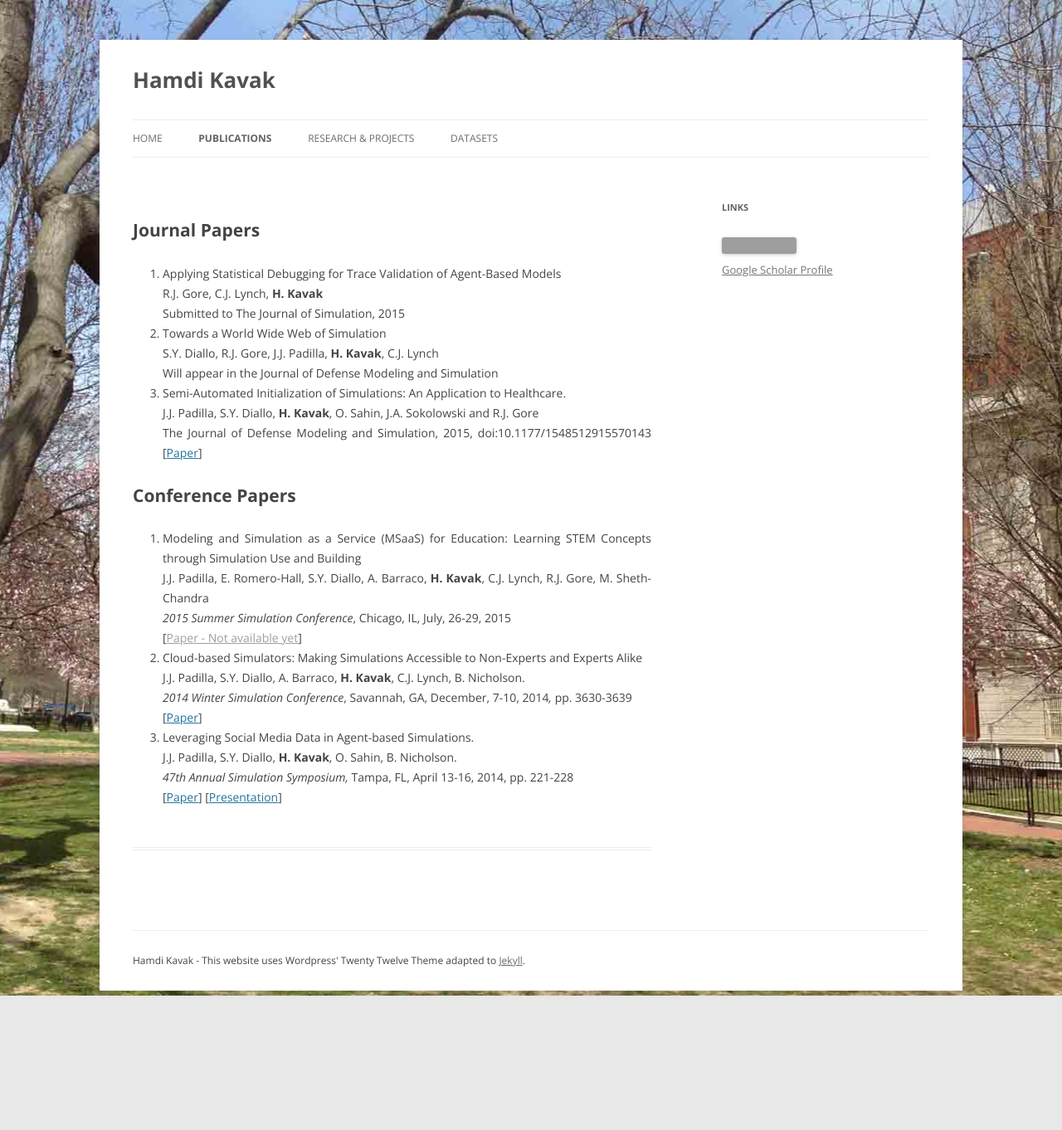
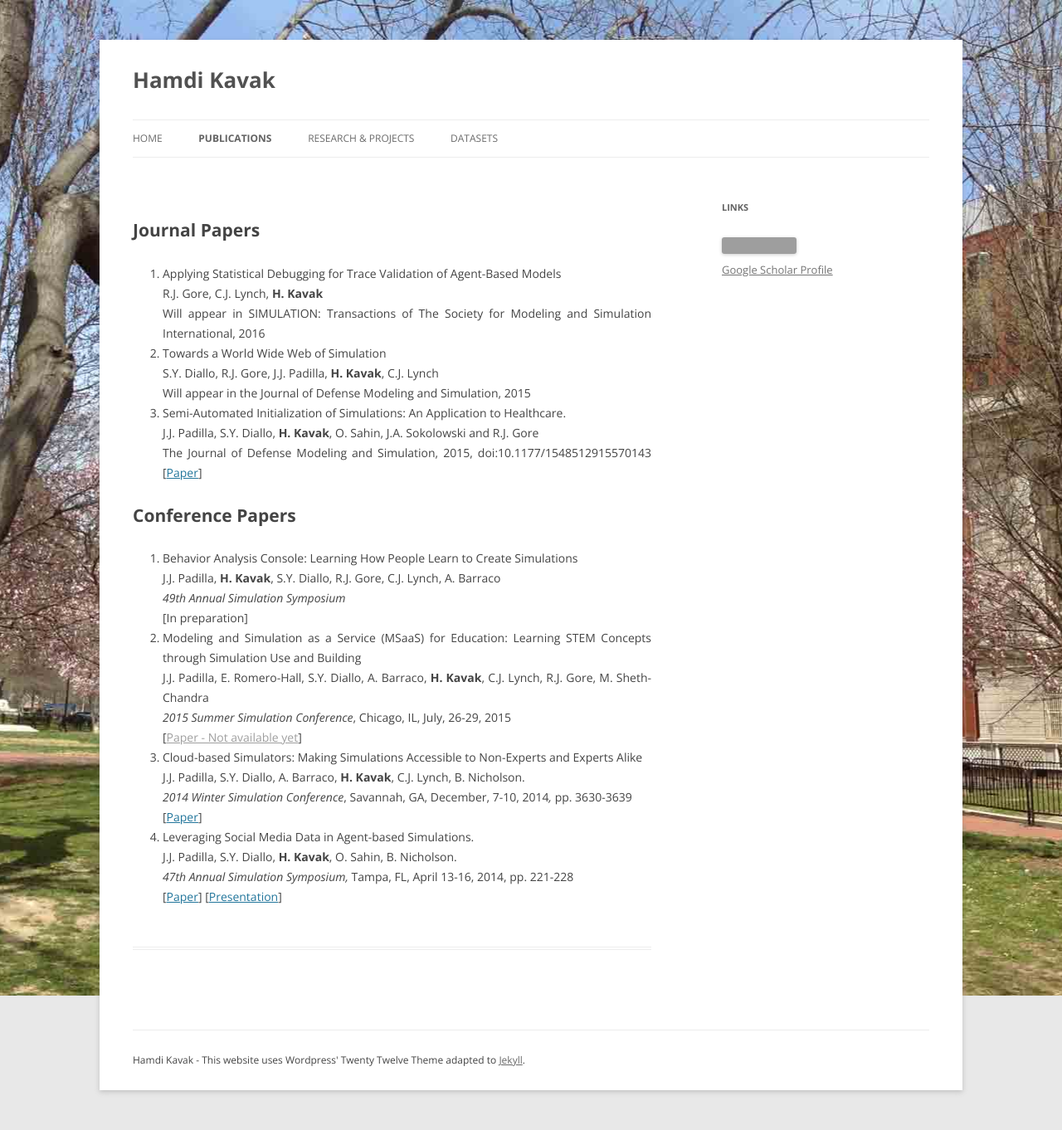
Before and after one commit to hamdikavak/hamdikavak.github.io, a Jekyll site: the page built from publications/index.html, in a window 1280 px wide. Shown: the whole page at 83% size. Built offline with Jekyll 4.4.1, drawn with Linux system fonts in a browser that asks for light colours; nearby versions of some CDN libraries; library files that are not in the unit come from our copies; before the commit the page ends 1242 px from its top, so only the background shows below that; grey boxes are pictures that could not be loaded.

Commit message:
Update index.html

```diff
--- a/publications/index.html
+++ b/publications/index.html
@@ -10,11 +10,11 @@ current_page_publications: current_page_item
 <ol>
 <li style="text-align: justify;">Applying Statistical Debugging for Trace Validation of Agent-Based Models<br />
 R.J. Gore, C.J. Lynch, <strong>H. Kavak</strong><br />
-Submitted to The Journal of Simulation, 2015
+Will appear in SIMULATION: Transactions of The Society for Modeling and Simulation International, 2016
 </li>
 <li style="text-align: justify;">Towards a World Wide Web of Simulation<br />
 S.Y. Diallo, R.J. Gore, J.J. Padilla, <strong>H. Kavak</strong>, C.J. Lynch<br />
-Will appear in the Journal of Defense Modeling and Simulation
+Will appear in the Journal of Defense Modeling and Simulation, 2015
 </li>
 <li style="text-align: justify;">Semi-Automated Initialization of Simulations: An Application to Healthcare.<br />
 J.J. Padilla, S.Y. Diallo, <strong>H. Kavak</strong>, O. Sahin,  J.A. Sokolowski and R.J. Gore<br />
@@ -24,6 +24,10 @@ The Journal of Defense Modeling and Simulation, 2015,  doi:10.1177/1548512915570
 <h1>Conference Papers<strong><br />
 </strong></h1>
 <ol>
+  <li style="text-align: justify;">Behavior Analysis Console: Learning How People Learn to Create Simulations<br />
+J.J. Padilla, <strong>H. Kavak</strong>, S.Y. Diallo, R.J. Gore, C.J. Lynch, A. Barraco<br />
+<em>49th Annual Simulation Symposium</em><br />
+[In preparation]</li>
   <li style="text-align: justify;">Modeling and Simulation as a Service (MSaaS) for Education: Learning STEM Concepts through Simulation Use and Building<br />
 J.J. Padilla, E. Romero-Hall, S.Y. Diallo, A. Barraco, <strong>H. Kavak</strong>, C.J. Lynch, R.J. Gore, M. Sheth-Chandra<br />
 <em>2015 Summer Simulation Conference</em>, Chicago, IL, July, 26-29, 2015<br />
```
